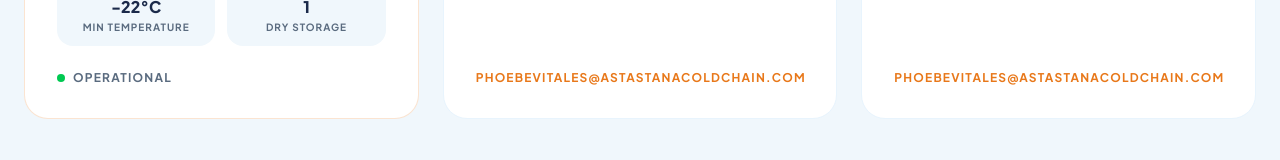
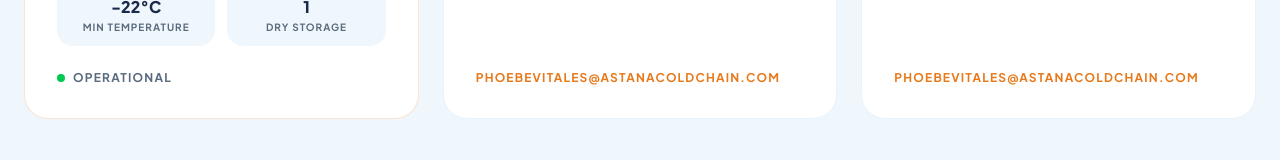
Before and after one commit to cj1ayi/astana-website, a Next.js app: page / in a window 1280 px wide. Shown: the part 7719-7879 px from the top of the page. Built offline with nearby package versions, Linux system fonts and the light colour scheme; no server answers.

Commit message:
chore: update email

```diff
--- a/src/components/Locations.tsx
+++ b/src/components/Locations.tsx
@@ -105,7 +105,7 @@ export default function Locations() {
                 href="mailto:raqueltan@astanacoldchain.com"
                 className="mt-auto text-xs font-bold text-primary uppercase tracking-widest hover:underline"
               >
-                phoebevitales@astastanacoldchain.com
+                phoebevitales@astanacoldchain.com
               </a>
             </div>
           </FadeInOnScroll>
@@ -145,7 +145,7 @@ export default function Locations() {
                 href="mailto:raqueltan@astanacoldchain.com"
                 className="mt-auto text-xs font-bold text-primary uppercase tracking-widest hover:underline"
               >
-                phoebevitales@astastanacoldchain.com
+                phoebevitales@astanacoldchain.com
               </a>
             </div>
           </FadeInOnScroll>
```
